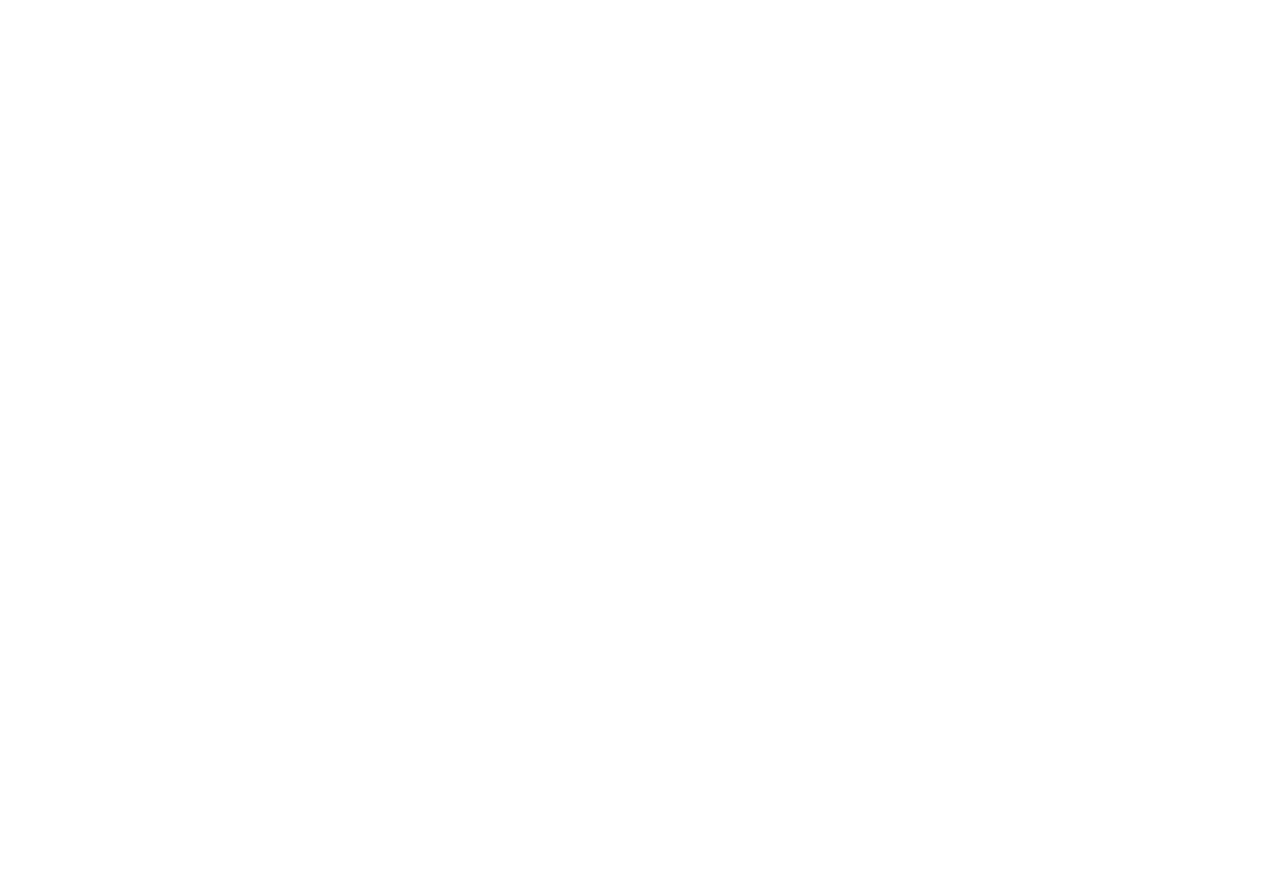
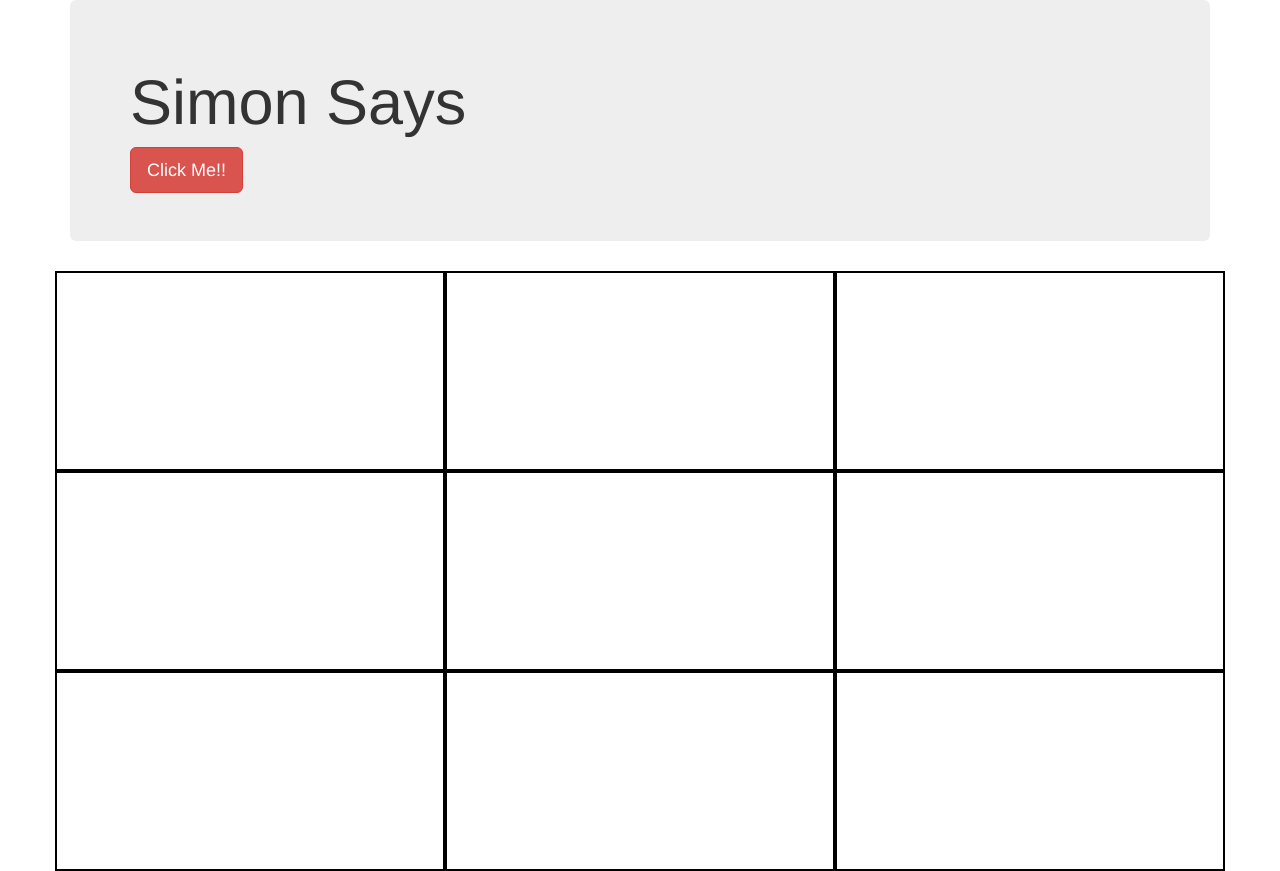
Before and after one commit to Syanmil/Simple-Simon-Says, a website: page client/index.html in a window 1280 px wide. Before the commit the page ends 800 px from the top, so only its background shows below. Drawn offline with nearby package versions, Linux system fonts and the light colour scheme.

Commit message:
client add

```diff
--- /dev/null
+++ b/client/index.css
@@ -0,0 +1,5 @@
+.box {
+  height: 200px;
+  border: solid 2px black;
+  padding: 2px;
+}
--- a/client/index.html
+++ b/client/index.html
@@ -2,9 +2,30 @@
 <html>
   <head>
     <meta charset="utf-8">
-    <title></title>
+    <title>Simple Simon Says</title>
+    <link rel="stylesheet" href="index.css">
+    <script src="https://code.jquery.com/jquery-3.1.1.min.js" integrity="sha256-hVVnYaiADRTO2PzUGmuLJr8BLUSjGIZsDYGmIJLv2b8=" crossorigin="anonymous"></script>
+    <link rel="stylesheet" href="https://maxcdn.bootstrapcdn.com/bootstrap/3.3.7/css/bootstrap.min.css" integrity="sha384-BVYiiSIFeK1dGmJRAkycuHAHRg32OmUcww7on3RYdg4Va+PmSTsz/K68vbdEjh4u" crossorigin="anonymous">
+    <script src="https://maxcdn.bootstrapcdn.com/bootstrap/3.3.7/js/bootstrap.min.js" integrity="sha384-Tc5IQib027qvyjSMfHjOMaLkfuWVxZxUPnCJA7l2mCWNIpG9mGCD8wGNIcPD7Txa" crossorigin="anonymous"></script>
+    <script src="index.js" charset="utf-8"></script>
   </head>
   <body>
-
+    <div class="container">
+      <div class="jumbotron">
+        <h1>Simon Says</h1>
+        <button type="button" class="btn btn-danger btn-lg"name="clickme" id="clickHere">Click Me!!</button>
+      </div>
+      <div class="row" id="colorChangeHere">
+        <div class="col-md-4 box" id="1"></div>
+        <div class="col-md-4 box" id="2"></div>
+        <div class="col-md-4 box" id="3"></div>
+        <div class="col-md-4 box" id="4"></div>
+        <div class="col-md-4 box" id="5"></div>
+        <div class="col-md-4 box" id="6"></div>
+        <div class="col-md-4 box" id="7"></div>
+        <div class="col-md-4 box" id="8"></div>
+        <div class="col-md-4 box" id="9"></div>
+      </div>
+    </div>
   </body>
 </html>
```
